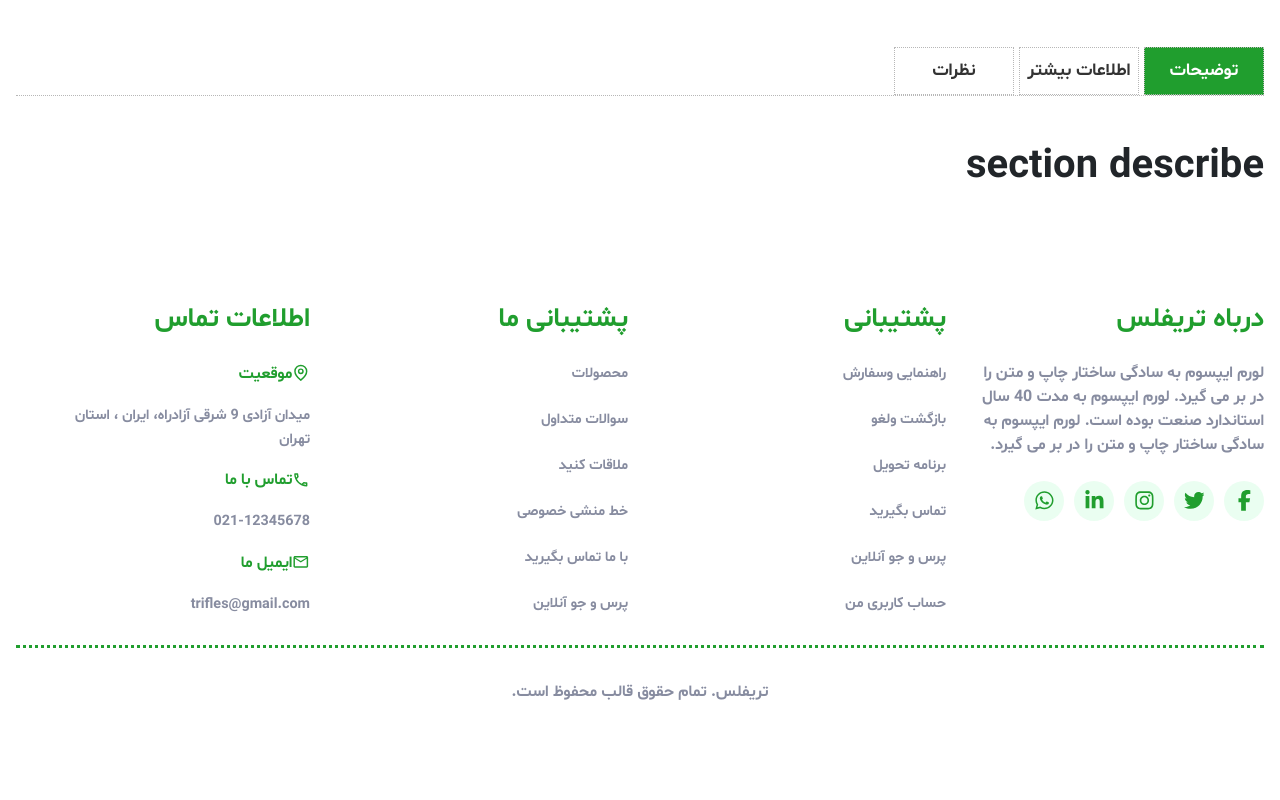
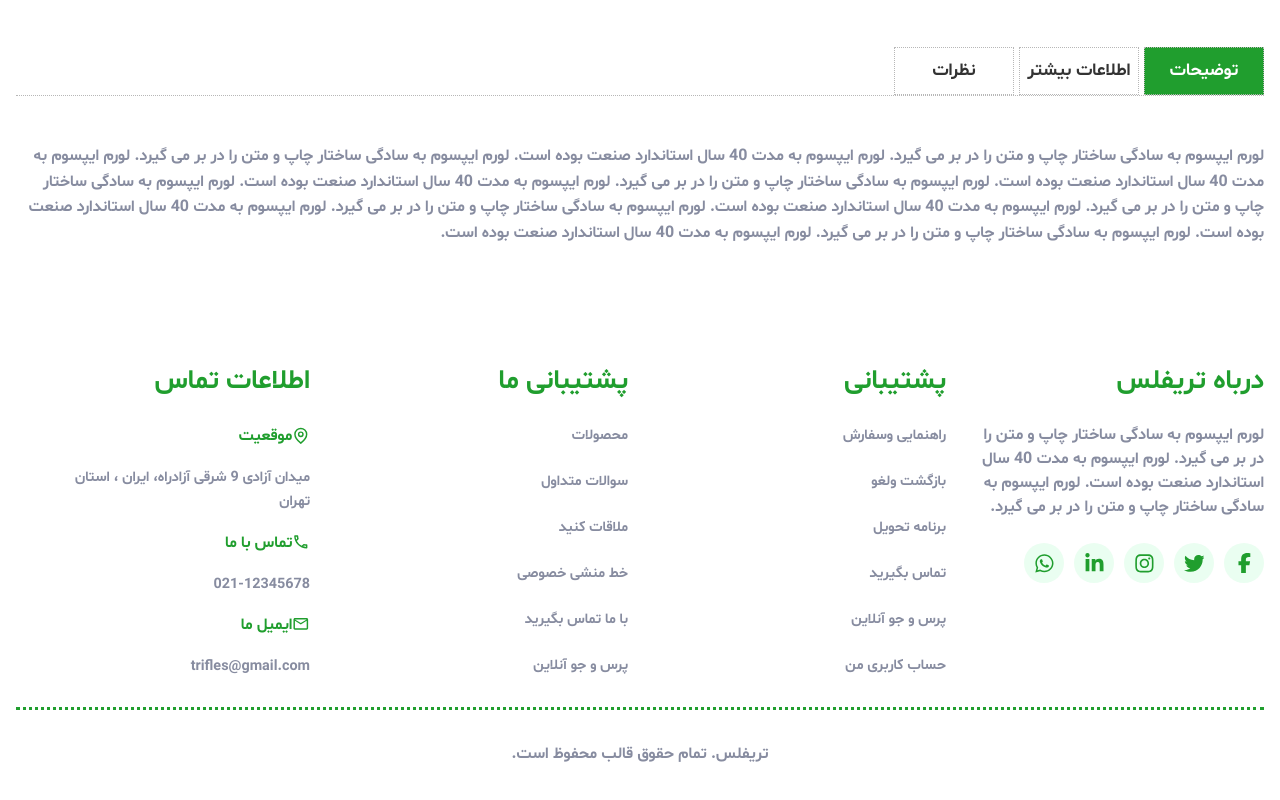
Before and after one commit to mohammadmehdidalvandii/TRIFLES-SHOP, a Next.js app: page /Shop/1 in a window 1280 px wide. Shown: the part 1118-1918 px from the top of the page. Built offline with nearby package versions, Linux system fonts and the light colour scheme.

Commit message:
create tabe-describe

```diff
--- /dev/null
+++ b/src/components/template/shop/Describe/Describe.js
@@ -0,0 +1,14 @@
+import React from 'react';
+import style from './Describe.module.css';
+
+function Describe() {
+  return (
+    <section className={style.describe}>
+        <p className={style.describe_paraph}>
+        لورم ایپسوم به سادگی ساختار چاپ و متن را در بر می گیرد. لورم ایپسوم به مدت 40 سال استاندارد صنعت بوده است. لورم ایپسوم به سادگی ساختار چاپ و متن را در بر می گیرد. لورم ایپسوم به مدت 40 سال استاندارد صنعت بوده است. لورم ایپسوم به سادگی ساختار چاپ و متن را در بر می گیرد. لورم ایپسوم به مدت 40 سال استاندارد صنعت بوده است. لورم ایپسوم به سادگی ساختار چاپ و متن را در بر می گیرد. لورم ایپسوم به مدت 40 سال استاندارد صنعت بوده است. لورم ایپسوم به سادگی ساختار چاپ و متن را در بر می گیرد. لورم ایپسوم به مدت 40 سال استاندارد صنعت بوده است. لورم ایپسوم به سادگی ساختار چاپ و متن را در بر می گیرد. لورم ایپسوم به مدت 40 سال استاندارد صنعت بوده است.
+        </p>
+    </section>
+  )
+}
+
+export default Describe
--- /dev/null
+++ b/src/components/template/shop/Describe/Describe.module.css
@@ -0,0 +1,10 @@
+.describe{
+    display: block;
+    width: 100%
+}
+.describe_paraph{
+    display: block;
+    font-size: 1rem;
+    color: var(--textColor);
+    line-height: 1.6;
+}
--- a/src/components/template/shop/Tabs/Tabs.js
+++ b/src/components/template/shop/Tabs/Tabs.js
@@ -1,6 +1,7 @@
 "use client"
 import React, { useState } from 'react';
 import style from './Tabs.module.css';
+import Describe from '../Describe/Describe';
 
 function Tabs() {
     const [tabMenu , setTabMenu] = useState('describe');
@@ -21,7 +22,7 @@ function Tabs() {
             </div>
             <div className="row mt-5">
                 <div className="col-12">
-                    {tabMenu === 'describe' && (<h1> section describe </h1>)}
+                    {tabMenu === 'describe' && (<Describe/>)}
                     {tabMenu === 'info' && (<h1> section info </h1>)}
                     {tabMenu === 'comments' && (<h1> section comments </h1>)}
                 </div>
```
